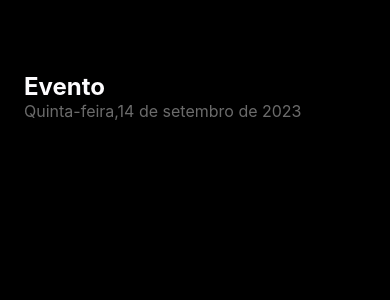
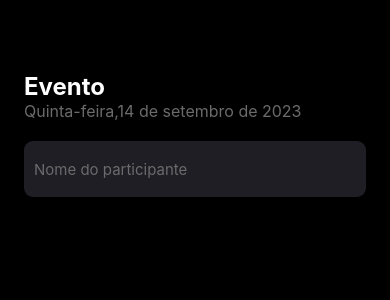
Before and after one commit to GabrielRPaulo/imhere, a React Native app: screen / in a window 390 px wide. Shown: the top 300 px of the page. Built offline with nearby package versions, Linux system fonts and the light colour scheme.

Commit message:
Adicionando e estilisando o TextInput

```diff
--- a/src/screens/Home/index.tsx
+++ b/src/screens/Home/index.tsx
@@ -1,4 +1,5 @@
-import { Text, View, } from "react-native"
+import { Text, View, TextInput } from "react-native"
+
 import { styles } from './styles' ;
 
 export default function Home(){
@@ -13,6 +14,12 @@ export default function Home(){
       Quinta-feira,14 de setembro de 2023
       </Text>
 
+      <TextInput
+      style={styles.input}
+      placeholder="Nome do participante"
+      placeholderTextColor='#6b6b6b'
+      />
+
       </View>
   )
 }
--- a/src/screens/Home/styles.ts
+++ b/src/screens/Home/styles.ts
@@ -7,7 +7,7 @@ export const styles = StyleSheet.create({
       padding: 24
     },
     eventName: {
-      color: '#FDFCFE',
+      color: '#FFF',
         fontSize:24,
         fontWeight: 'bold',
         marginTop: 48
@@ -15,5 +15,14 @@ export const styles = StyleSheet.create({
     eventDate: {
       color: '#6b6b6b',
       fontSize:16
+    },
+    input: {
+        height: 56,
+        backgroundColor: "#1F1E25",
+        color: '#FFFFFF',
+        borderRadius: 9,
+        marginTop: 20 ,
+        padding: 10,
+        fontSize: 15,
     }
-  })
+});
```
